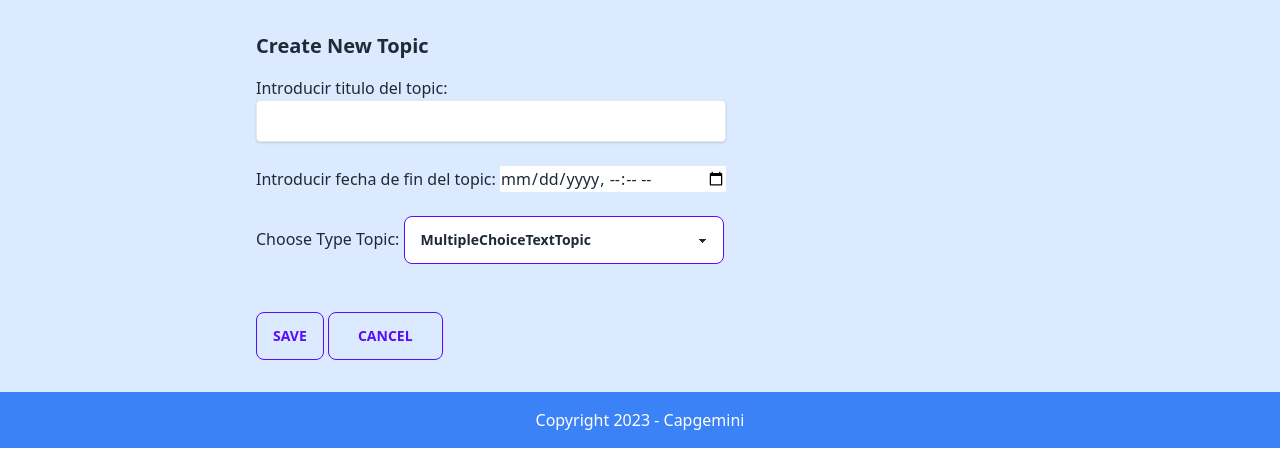
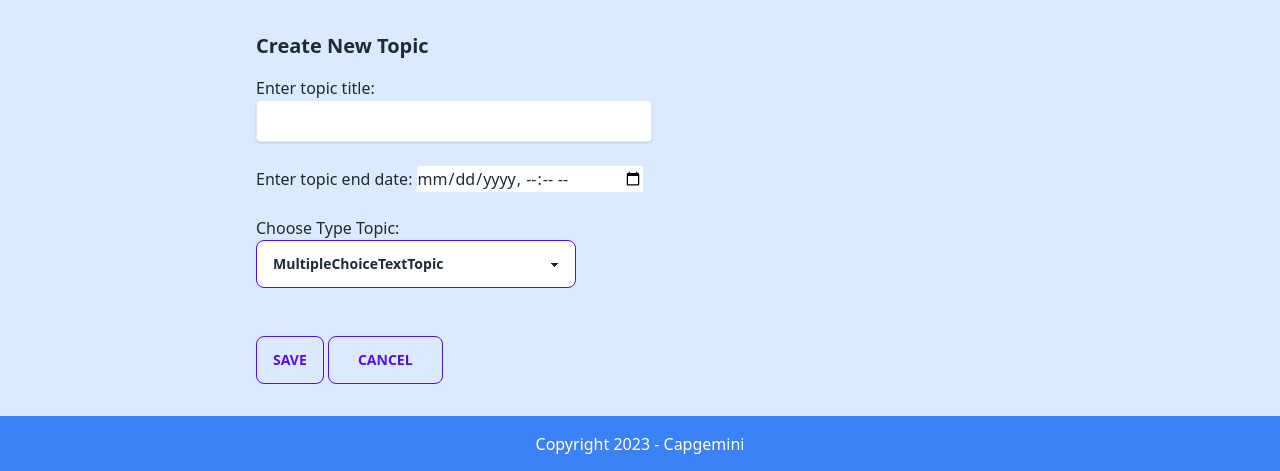
Before and after one commit to ThePhrontistery/alabar-python, a Flask app: page /alabar/newtopic in a window 1280 px wide. Shown: the part 92-563 px from the top of the page. Run offline with Flask 3, Linux system fonts and the light colour scheme; the visitor is signed in with stand-in values (Sample User, id 1); some libraries are stand-ins or nearby versions; some web fonts are replaced.

Commit message:
cambios a ingles

```diff
--- a/templates/newtopic.html
+++ b/templates/newtopic.html
@@ -7,10 +7,10 @@
     <div class="flex mt-4">
 
         <form action="{{ url_for('alabar.save_topic') }}" method="POST">
-            <label>Introducir titulo del topic:</label>
+            <label>Enter topic title:</label>
             <input class="shadow appearance-none border rounded w-full py-2 px-3 mr-4 text-grey-darker" name="title_topic" required>
             <br> </br>
-            <label for="datetime">Introducir fecha de fin del topic:</label>
+            <label for="datetime">Enter topic end date:</label>
             <input type="datetime-local" id="datetime" name="end_date" value="{{ selected_datetime }}">
             <br> </br>
             <div class="form-group">
@@ -33,10 +33,10 @@
             <form>
                 <fieldset>
                     <legend>Topic data</legend>
-                    <label>Titulo del topic: </label>
+                    <label>Topic title: </label>
                     <label class="bg-grey shadow appearance-none border rounded w-full py-2 px-3 mr-4 text-grey-darker">{{topic.title_topic}}</label>
                     <br> </br>
-                    <label>Fecha de fin del topic: </label>
+                    <label>Topic end date: </label>
                     <label class="bg-grey shadow appearance-none border rounded w-full py-2 px-3 mr-4 text-grey-darker">{{topic.end_date}}</label>
                     <br> </br>
                     <label>Type Topic: </label>
```
